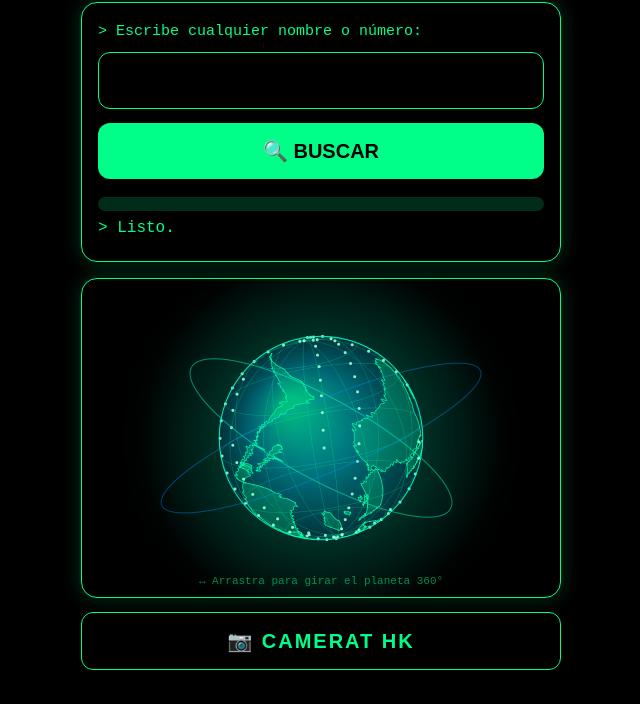
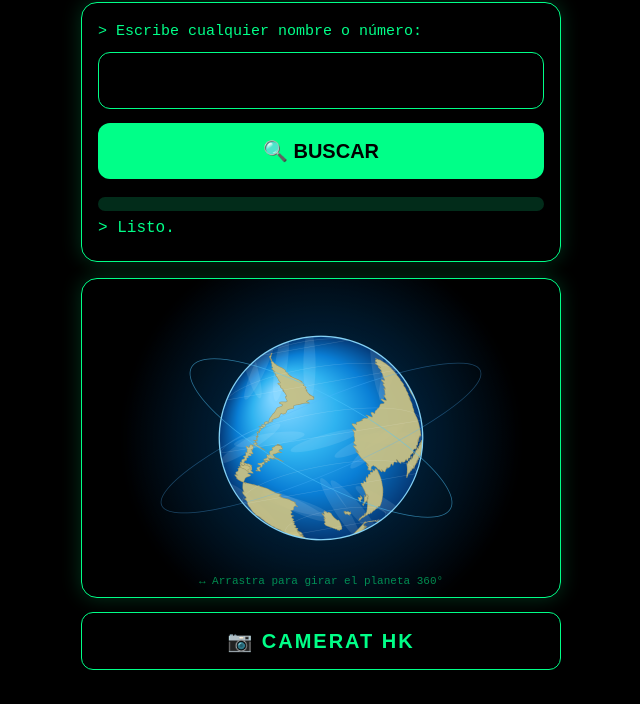
Before and after one commit to jcalzate2011-hash/ojo-de-dios-sim-, a plain HTML site: page index.html in a window 1280 px wide. Shown: the part 96-800 px from the top of the page, without its empty margins (319-959 px from the left). Drawn offline with Linux system fonts and the light colour scheme.

Commit message:
Update index.html

```diff
--- a/index.html
+++ b/index.html
@@ -17,7 +17,7 @@ button:disabled{opacity:.6}
 .bar-wrap{width:100%;height:14px;background:#022c1a;border-radius:20px;overflow:hidden;margin:18px 0 8px}
 #bar{height:100%;width:0%;background:#00ff88;transition:width .3s}
 #status{font-size:16px;min-height:22px}
-#result{width:100%;height:320px;border:1px solid #00ff88;border-radius:16px;position:relative;overflow:hidden;background:radial-gradient(circle at center, rgba(0,255,200,.15), transparent 70%);box-shadow:0 0 20px rgba(0,255,136,.2)}
+#result{width:100%;height:320px;border:1px solid #00ff88;border-radius:16px;position:relative;overflow:hidden;background:radial-gradient(circle at center, rgba(0,150,255,.18), transparent 70%);box-shadow:0 0 20px rgba(0,255,136,.2)}
 #globe{width:100%;height:100%;display:block;touch-action:none;cursor:grab}
 #globe:active{cursor:grabbing}
 .hint{position:absolute;bottom:10px;left:0;right:0;text-align:center;font-size:11px;color:#00ff8888;pointer-events:none}
@@ -105,7 +105,6 @@ const CONTINENTS=[
   [[-35,173],[-37,175],[-39,176],[-41,174],[-43,172],[-45,170],[-43,168],[-40,170],[-38,172],[-36,174],[-35,173]]
 ];
 
-// ONDULACIÓN PROFUNDA Y VARIADA: unas partes bien metidas, otras salidas
 function smoothPoly(poly){
   let out=[];
   let n=poly.length;
@@ -115,9 +114,7 @@ function smoothPoly(poly){
       let t2=t*t, t3=t2*t;
       let lat=0.5*((2*p1[0])+(-p0[0]+p2[0])*t+(2*p0[0]-5*p1[0]+4*p2[0]-p3[0])*t2+(-p0[0]+3*p1[0]-3*p2[0]+p3[0])*t3);
       let lon=0.5*((2*p1[1])+(-p0[1]+p2[1])*t+(2*p0[1]-5*p1[1]+4*p2[1]-p3[1])*t2+(-p0[1]+3*p1[1]-3*p2[1]+p3[1])*t3);
-      // 2 ondas mezcladas: una profunda y otra suave, por eso unas partes quedan profundas y otras no
       let deep=Math.sin(i*1.7+t*5.2)*1.4 + Math.sin(i*3.9+t*9.1)*0.7 + Math.sin(i*0.6+t*2.0)*0.5;
-      // Más profundo en algunas zonas, más suave en otras
       let amp = (i%3===0) ? 1.3 : 0.6;
       out.push([lat+deep*amp*0.45, lon+deep*amp*0.55]);
     }
@@ -127,7 +124,6 @@ function smoothPoly(poly){
 const SMOOTHED=CONTINENTS.map(p=>smoothPoly(p));
 
 function drawContinent(poly, cx, cy, R){
-  // Convierte todo el continente a puntos 3D y calcula su profundidad promedio
   let pts=[];
   let sumZ=0;
   for(let i=0;i<poly.length;i++){
@@ -150,44 +146,53 @@ function draw(){
   let R=baseR*zoom;
   if(document.body.classList.contains('cam-mode')) R=baseR*1.25*zoom;
 
-  let grad=ctx.createRadialGradient(cx,cy,R*0.2,cx,cy,R*1.8);
-  grad.addColorStop(0,'rgba(0,255,200,0.25)');
-  grad.addColorStop(1,'rgba(0,255,200,0)');
-  ctx.fillStyle=grad;
+  // FONDO DETRÁS DEL PLANETA COMO EN LA FOTO - azul oscuro espacial
+  let glow=ctx.createRadialGradient(cx,cy,R*0.2,cx,cy,R*2.0);
+  glow.addColorStop(0,'rgba(0,140,255,0.22)');
+  glow.addColorStop(1,'rgba(0,140,255,0)');
+  ctx.fillStyle=glow;
   ctx.fillRect(0,0,canvas.width,canvas.height);
 
-  let g2=ctx.createRadialGradient(cx-R*0.3,cy-R*0.3,R*0.1,cx,cy,R);
-  g2.addColorStop(0,'rgba(0,255,180,0.55)');
-  g2.addColorStop(0.5,'rgba(0,180,255,0.30)');
-  g2.addColorStop(1,'rgba(0,80,180,0.15)');
-  ctx.fillStyle=g2;
+  // OCÉANO COMO EN LA FOTO - azul brillante de satélite, no verde
+  let ocean=ctx.createRadialGradient(cx-R*0.4,cy-R*0.4,R*0.1,cx,cy,R);
+  ocean.addColorStop(0,'#7dd3ff');
+  ocean.addColorStop(0.35,'#2fb3f0');
+  ocean.addColorStop(0.65,'#0a7fd6');
+  ocean.addColorStop(1,'#053a78');
+  ctx.fillStyle=ocean;
   ctx.beginPath(); ctx.arc(cx,cy,R,0,Math.PI*2); ctx.fill();
 
-  // SOLUCIÓN A PAÍSES ENCIMA DE OTROS: recortar al círculo y dibujar de atrás hacia adelante
+  // Nubes suaves tipo satélite
   ctx.save();
   ctx.beginPath(); ctx.arc(cx,cy,R,0,Math.PI*2); ctx.clip();
+  ctx.fillStyle='rgba(255,255,255,0.10)';
+  for(let i=0;i<18;i++){
+    let y=cy + Math.sin(i*2.1)*R*0.8;
+    let x=cx + Math.cos(i*1.3)*R*0.7;
+    ctx.beginPath(); ctx.ellipse(x,y,R*0.35,R*0.06,i,0,Math.PI*2); ctx.fill();
+  }
+  ctx.restore();
 
+  // CONTINENTES COMO EN LA FOTO - color tierra / beige-verdoso, no verde neón
+  ctx.save();
+  ctx.beginPath(); ctx.arc(cx,cy,R,0,Math.PI*2); ctx.clip();
   let all=[];
   for(let c=0;c<SMOOTHED.length;c++){
     all.push(drawContinent(SMOOTHED[c], cx, cy, R));
   }
-  // Orden por profundidad: los de atrás primero, los de adelante al final
   all.sort((a,b)=>a.avgZ-b.avgZ);
-
   for(let k=0;k<all.length;k++){
     let pts=all[k].pts;
-    // Si el continente está casi todo atrás, lo dibuja más tenue para que no tape al de adelante
-    let alpha = pts.length>0 && all[k].avgZ < -0.2 ? 0.10 : 0.22;
-    let strokeA = all[k].avgZ < -0.2 ? 0.3 : 0.95;
-    ctx.fillStyle='rgba(0,255,140,'+alpha+')';
-    ctx.strokeStyle='rgba(0,255,170,'+strokeA+')';
-    ctx.lineWidth=1.4;
+    let isBack = all[k].avgZ < -0.2;
+    // Tierra: beige claro como en la foto, con un poco de verde
+    ctx.fillStyle= isBack ? 'rgba(200,190,140,0.35)' : 'rgba(215,205,150,0.95)';
+    ctx.strokeStyle= isBack ? 'rgba(180,170,120,0.4)' : 'rgba(160,150,105,0.9)';
+    ctx.lineWidth=1.1;
     ctx.lineJoin='round';
     ctx.lineCap='round';
     ctx.beginPath();
     let started=false;
     for(let i=0;i<pts.length;i++){
-      // Solo dibuja la parte que está de frente, la de atrás no se dibuja
       if(pts[i][2] < 0.02){ started=false; continue; }
       if(!started){ ctx.moveTo(pts[i][0], pts[i][1]); started=true; }
       else ctx.lineTo(pts[i][0], pts[i][1]);
@@ -195,10 +200,18 @@ function draw(){
     ctx.closePath();
     ctx.fill();
     ctx.stroke();
+    // Sombra suave de relieve dentro de la tierra
+    if(!isBack){
+      ctx.fillStyle='rgba(120,140,70,0.18)';
+      ctx.fill();
+    }
   }
   ctx.restore();
 
-  ctx.strokeStyle='rgba(0,255,170,0.35)';
+  // Líneas de latitud / longitud muy suaves como en la foto
+  ctx.save();
+  ctx.beginPath(); ctx.arc(cx,cy,R,0,Math.PI*2); ctx.clip();
+  ctx.strokeStyle='rgba(255,255,255,0.18)';
   ctx.lineWidth=1;
   for(let lat=-60; lat<=60; lat+=30){
     let la=lat*Math.PI/180;
@@ -209,51 +222,28 @@ function draw(){
       let y=Math.sin(la);
       let z=Math.cos(la)*Math.cos(lon);
       let p=rotate3D(x,y,z);
+      if(p[2]<0) continue;
       let sx2=cx+p[0]*R, sy2=cy+p[1]*R;
       if(a===0) ctx.moveTo(sx2,sy2); else ctx.lineTo(sx2,sy2);
     }
     ctx.stroke();
   }
-  for(let m=0;m<12;m++){
-    let lon=m*Math.PI/6;
-    ctx.beginPath();
-    for(let a=-90;a<=90;a+=6){
-      let la=a*Math.PI/180;
-      let x=Math.cos(la)*Math.sin(lon);
-      let y=Math.sin(la);
-      let z=Math.cos(la)*Math.cos(lon);
-      let p=rotate3D(x,y,z);
-      let sx2=cx+p[0]*R, sy2=cy+p[1]*R;
-      if(a===-90) ctx.moveTo(sx2,sy2); else ctx.lineTo(sx2,sy2);
-    }
-    ctx.stroke();
-  }
+  ctx.restore();
 
-  for(let i=0;i<120;i++){
-    let lat=(i*137.5 % 180 - 90)*Math.PI/180;
-    let lon=(i*89.7 % 360)*Math.PI/180;
-    let x=Math.cos(lat)*Math.sin(lon);
-    let y=Math.sin(lat);
-    let z=Math.cos(lat)*Math.cos(lon);
-    let p=rotate3D(x,y,z);
-    if(p[2] > -0.3){
-      ctx.fillStyle='rgba(150,255,210,0.9)';
-      ctx.beginPath(); ctx.arc(cx+p[0]*R, cy+p[1]*R, 3*zoom, 0, Math.PI*2); ctx.fill();
-    }
-  }
-
-  ctx.strokeStyle='rgba(0,255,200,0.5)';
-  ctx.lineWidth=2;
+  // Anillos orbitales como en la foto - azul claro
+  ctx.strokeStyle='rgba(80,200,255,0.55)';
+  ctx.lineWidth=1.5;
   ctx.beginPath();
   ctx.ellipse(cx,cy,R*1.45,R*0.4,0.5,0,Math.PI*2);
   ctx.stroke();
-  ctx.strokeStyle='rgba(0,150,255,0.4)';
+  ctx.strokeStyle='rgba(80,180,255,0.35)';
   ctx.beginPath();
   ctx.ellipse(cx,cy,R*1.7,R*0.35,-0.4,0,Math.PI*2);
   ctx.stroke();
 
-  ctx.strokeStyle='rgba(0,255,200,0.9)';
-  ctx.lineWidth=2;
+  // Borde del planeta azul brillante como en la foto
+  ctx.strokeStyle='rgba(140,220,255,0.95)';
+  ctx.lineWidth=2.5;
   ctx.beginPath(); ctx.arc(cx,cy,R,0,Math.PI*2); ctx.stroke();
 
   rotY += (targetY-rotY)*0.12;
```
